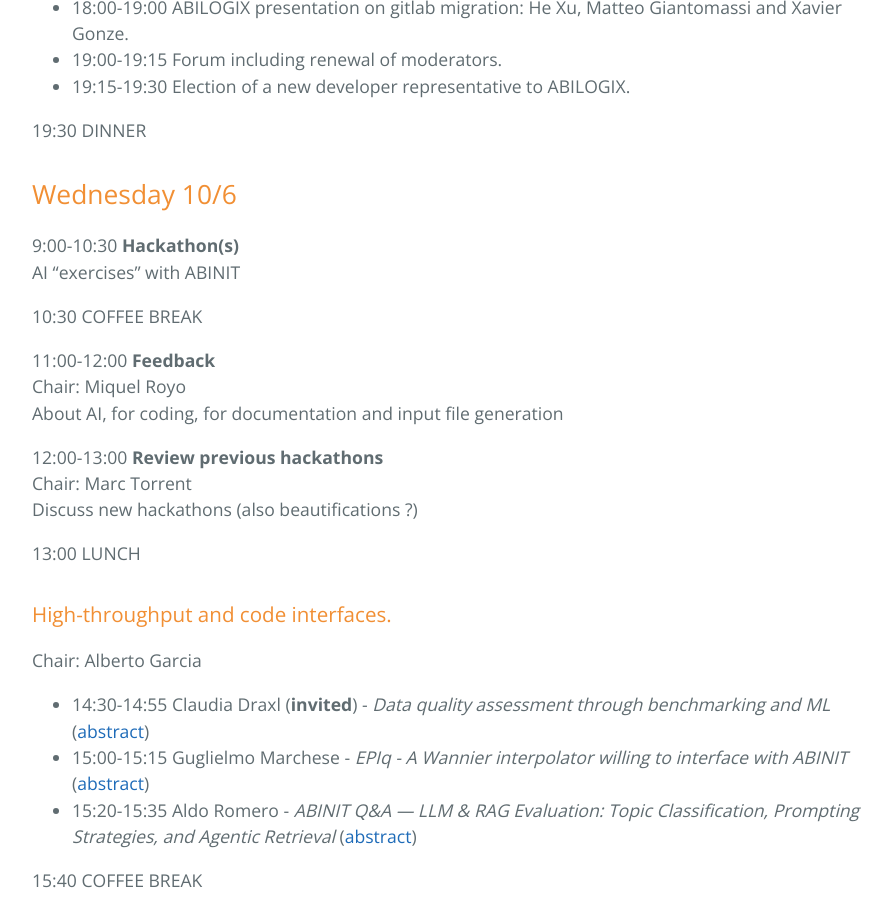
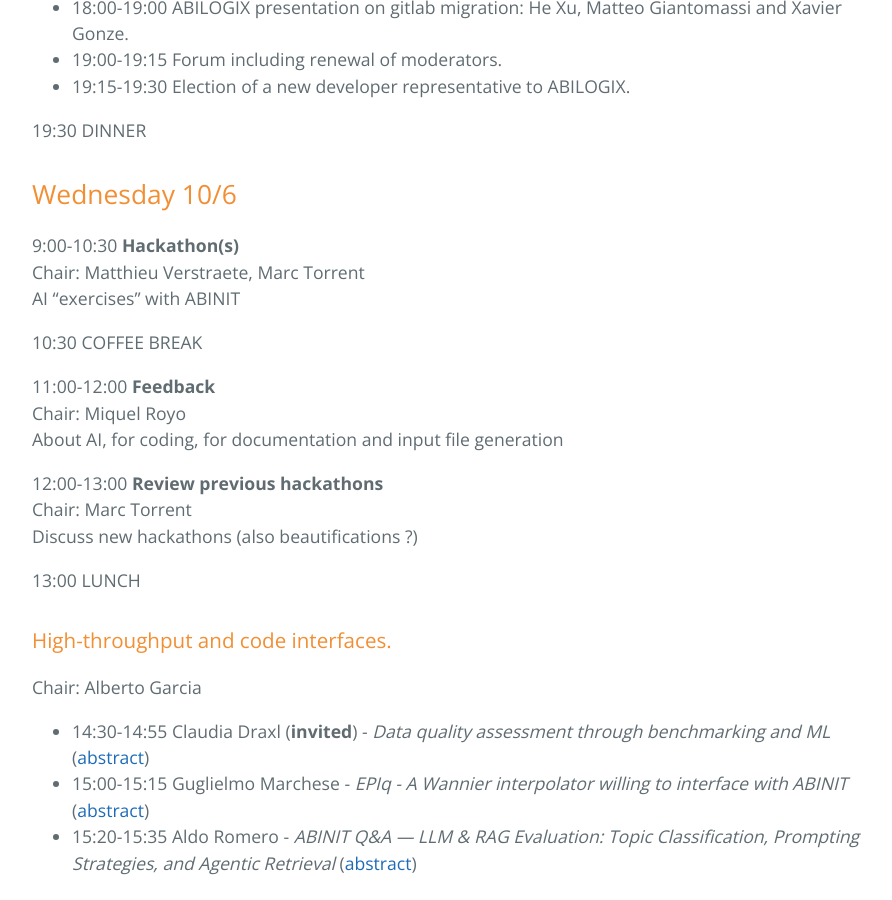
Before and after one commit to abinit/abidev2026, a Jekyll site: the page built from docs/program.md, in a window 1280 px wide and 900 px high, scrolled down 2906 px. Shown: the whole window, without its empty margins (192-1084 px from the left). Built offline with Jekyll 4.4.1, drawn with Linux system fonts in a browser that asks for light colours; the repository's description, which GitHub fills in, is left out.

Commit message:
Small change in program

```diff
--- a/docs/program.md
+++ b/docs/program.md
@@ -104,6 +104,7 @@ Chair: Philippe Ghosez
 ## Wednesday 10/6
 
 9:00-10:30 **Hackathon(s)**
+Chair: Matthieu Verstraete, Marc Torrent
 AI "exercises" with ABINIT
 
 10:30 COFFEE BREAK
```
